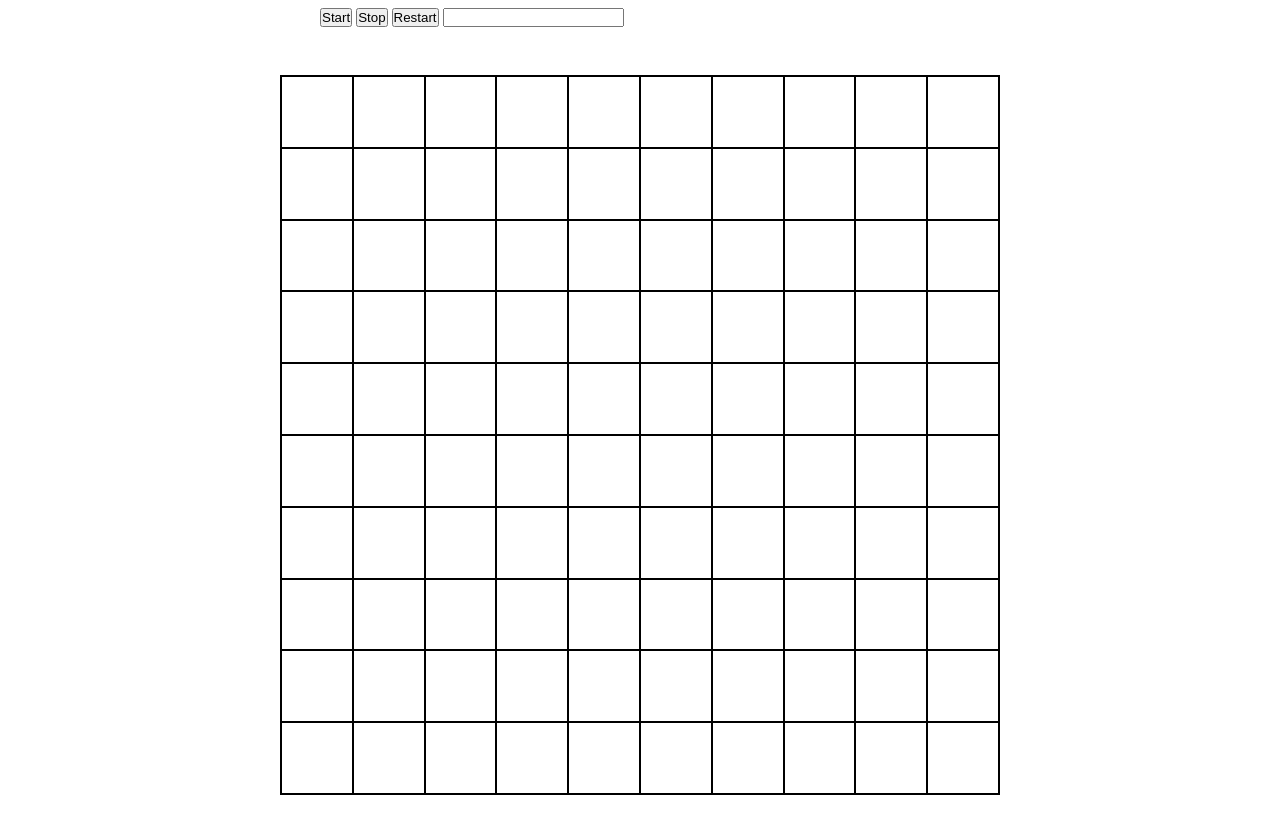
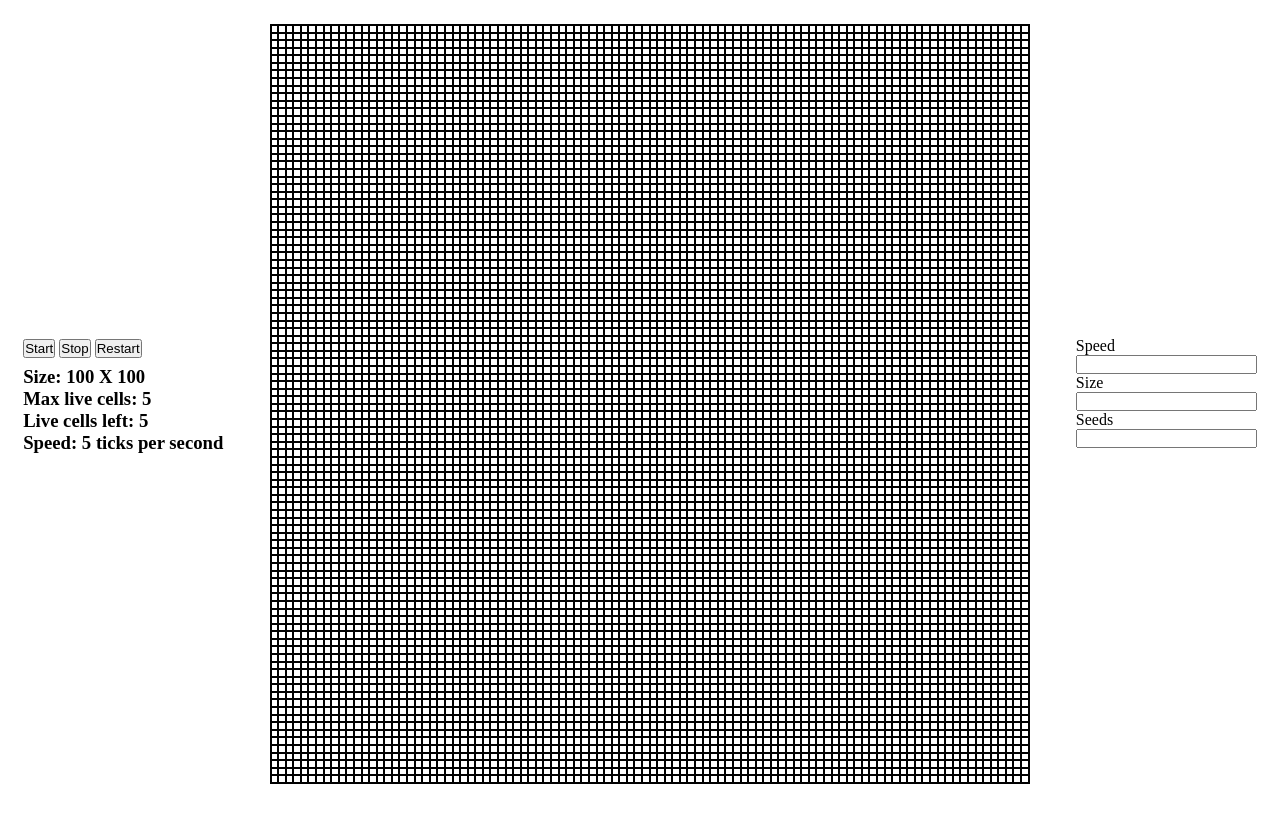
Before and after one commit to Khemio/game-of-life, a plain HTML site: page index.html in a window 1280 px wide. Both pictures are taken after a click on the button "Start". After the commit the page ends 800 px from the top, so only its background shows below. Drawn offline with Linux system fonts and the light colour scheme.

Commit message:
added details dipsplay and a way to chang params

```diff
--- a/app.js
+++ b/app.js
@@ -1,14 +1,28 @@
-const field = document.querySelector('.field');
+const field = document.querySelector('#field');
+
 const startBtn = document.querySelector('#start');
 const stopBtn = document.querySelector('#stop');
 const restrtBtn = document.querySelector('#restart');
-const input = document.querySelector('#frequency');
 
-const width = 10;
+const sizeDetail = document.querySelector('#size');
+const maxCellsDetail = document.querySelector('#max-live');
+const cellsLeftDetail = document.querySelector('#cells-left');
+const speedDetail = document.querySelector('#speed');
+
+const setFrequency = document.querySelector('#set-frequency');
+const setSize = document.querySelector('#set-size');
+const setSeeds = document.querySelector('#set-seeds');
+
+
+
+
+
+let width = 100;
 
 let alive = 0;
 
-let cellNumber = 5;
+let cellNumber;
+let cellsLeft;
 
 let frequency = 5;
 
@@ -19,11 +33,17 @@ let nextGen = [];
 
 
 
-
 function createField() {
 
-    // field.style.gridTemplateColumns = `repeat(${width}, 1fr);`
+    field.style.gridTemplateColumns = `repeat(${width}, 1fr)`;
+
     cellNumber = 5;
+    cellsLeft = cellNumber;
+
+    sizeDetail.innerText = `${width} X ${width}`;
+    maxCellsDetail.innerText = `${cellNumber}`;
+    cellsLeftDetail.innerText = `${cellsLeft}`;
+    speedDetail.innerText = `${frequency}`;
 
 
     for(let i = 0; i < width*width; i++) {
@@ -55,72 +75,72 @@ function checkCells(time) {
         const isBottomEdge = (i >= width * width - width);
 
         if(i === 0) {
-            if(cells[cells.length - 1].value === 1) total++;
+            if(cells[cells.length - 1].cell.classList.contains('alive')) total++;
         }
         if(i === width - 1) {
-            if(cells[cells.length - width].value === 1) total++;
+            if(cells[cells.length - width].cell.classList.contains('alive')) total++;
         }
         if(i === cells.length - width) {
-            if(cells[width-1].value === 1) total++;
+            if(cells[width-1].cell.classList.contains('alive')) total++;
         }
         if(i === cells.length - 1) {
-            if(cells[0].value === 1) total++;
+            if(cells[0].cell.classList.contains('alive')) total++;
         }
 
         if(isLeftEdge) {
-            if(cells[i-1+width].value === 1) total++; // Left
-            if(!isTopEdge && cells[i-1].value === 1) total++; //Top Left
-            if(!isBottomEdge && cells[i-1+width*2].value === 1) total++; //Bottom Left
-            if(!isTopEdge && cells[i-width].value === 1) total++; //Top
-            if(!isBottomEdge && cells[i+width].value === 1) total++; //Bottom
-            if(!isTopEdge && cells[i+1-width].value === 1) total++; //Top Right
-            if(cells[i+1].value === 1) total++; //Right
-            if(!isBottomEdge && cells[i+1+width].value === 1) total++;//Bottom Right
+            if(cells[i-1+width].cell.classList.contains('alive')) total++; // Left
+            if(!isTopEdge && cells[i-1].cell.classList.contains('alive')) total++; //Top Left
+            if(!isBottomEdge && cells[i-1+width*2].cell.classList.contains('alive')) total++; //Bottom Left
+            if(!isTopEdge && cells[i-width].cell.classList.contains('alive')) total++; //Top
+            if(!isBottomEdge && cells[i+width].cell.classList.contains('alive')) total++; //Bottom
+            if(!isTopEdge && cells[i+1-width].cell.classList.contains('alive')) total++; //Top Right
+            if(cells[i+1].cell.classList.contains('alive')) total++; //Right
+            if(!isBottomEdge && cells[i+1+width].cell.classList.contains('alive')) total++;//Bottom Right
         }
 
         if(isTopEdge) {
-            if(!isLeftEdge && cells[i-1].value === 1) total++; // Left
-            if(!isLeftEdge && cells[i-1+(cells.length-width)].value === 1) total++; //Top Left
-            if(cells[i-1+width].value === 1) total++; //Bottom Left
-            if(cells[i+(cells.length-width)].value === 1) total++; //Top
-            if(cells[i+width].value === 1) total++; //Bottom
-            if(!isRightEdge && cells[i+1+(cells.length-width)].value === 1) total++; //Top Right
-            if(!isRightEdge && cells[i+1].value === 1) total++; //Right
-            if(!isRightEdge && cells[i+1+width].value === 1) total++;//Bottom Right
+            if(!isLeftEdge && cells[i-1].cell.classList.contains('alive')) total++; // Left
+            if(!isLeftEdge && cells[i-1+(cells.length-width)].cell.classList.contains('alive')) total++; //Top Left
+            if(cells[i-1+width].cell.classList.contains('alive')) total++; //Bottom Left
+            if(cells[i+(cells.length-width)].cell.classList.contains('alive')) total++; //Top
+            if(cells[i+width].cell.classList.contains('alive')) total++; //Bottom
+            if(!isRightEdge && cells[i+1+(cells.length-width)].cell.classList.contains('alive')) total++; //Top Right
+            if(!isRightEdge && cells[i+1].cell.classList.contains('alive')) total++; //Right
+            if(!isRightEdge && cells[i+1+width].cell.classList.contains('alive')) total++;//Bottom Right
         }
 
         if(isRightEdge) {
-            if(cells[i-1].value === 1) total++; // Left
-            if(!isTopEdge && cells[i-1-width].value === 1) total++; //Top Left
-            if(!isBottomEdge && cells[i-1+width].value === 1) total++; //Bottom Left
-            if(!isTopEdge && cells[i-width].value === 1) total++; //Top
-            if(!isBottomEdge && cells[i+width].value === 1) total++; //Bottom
-            if(!isTopEdge && cells[i+1-width*2].value === 1) total++; //Top Right
-            if(cells[i+1-width].value === 1) total++; //Right
-            if(!isBottomEdge && cells[i+1].value === 1) total++;//Bottom Right
+            if(cells[i-1].cell.classList.contains('alive')) total++; // Left
+            if(!isTopEdge && cells[i-1-width].cell.classList.contains('alive')) total++; //Top Left
+            if(!isBottomEdge && cells[i-1+width].cell.classList.contains('alive')) total++; //Bottom Left
+            if(!isTopEdge && cells[i-width].cell.classList.contains('alive')) total++; //Top
+            if(!isBottomEdge && cells[i+width].cell.classList.contains('alive')) total++; //Bottom
+            if(!isTopEdge && cells[i+1-width*2].cell.classList.contains('alive')) total++; //Top Right
+            if(cells[i+1-width].cell.classList.contains('alive')) total++; //Right
+            if(!isBottomEdge && cells[i+1].cell.classList.contains('alive')) total++;//Bottom Right
         }
 
         if(isBottomEdge) {
-            if(!isLeftEdge && cells[i-1].value === 1) total++; // Left
-            if(!isLeftEdge && cells[i-1-width].value === 1) total++; //Top Left
-            if(!isLeftEdge && cells[i-1-(cells.length-width)].value === 1) total++; //Bottom Left
-            if(cells[i-width].value === 1) total++; //Top
-            if(cells[i-(cells.length-width)].value === 1) total++; //Bottom
-            if(!isRightEdge && cells[i+1-width].value === 1) total++; //Top Right
-            if(!isRightEdge && cells[i+1].value === 1) total++; //Right
-            if(!isRightEdge && cells[i+1-(cells.length-width)].value === 1) total++;//Bottom Right
+            if(!isLeftEdge && cells[i-1].cell.classList.contains('alive')) total++; // Left
+            if(!isLeftEdge && cells[i-1-width].cell.classList.contains('alive')) total++; //Top Left
+            if(!isLeftEdge && cells[i-1-(cells.length-width)].cell.classList.contains('alive')) total++; //Bottom Left
+            if(cells[i-width].cell.classList.contains('alive')) total++; //Top
+            if(cells[i-(cells.length-width)].cell.classList.contains('alive')) total++; //Bottom
+            if(!isRightEdge && cells[i+1-width].cell.classList.contains('alive')) total++; //Top Right
+            if(!isRightEdge && cells[i+1].cell.classList.contains('alive')) total++; //Right
+            if(!isRightEdge && cells[i+1-(cells.length-width)].cell.classList.contains('alive')) total++;//Bottom Right
         }
 
         if(!isBottomEdge && !isLeftEdge && !isTopEdge && !isRightEdge) {
 
-            if(cells[i - 1].value === 1) total++; //Left
-            if(cells[i - 1 - width].value === 1) total++; //Top Left
-            if(cells[i - 1 + width].value === 1) total++; //Bottom Left
-            if(cells[i - width].value === 1) total++; //Top
-            if(cells[i + width].value === 1) total++; //Bottom
-            if(cells[i + 1].value === 1) total++; //Right
-            if(cells[i + 1 - width].value === 1) total++; //Top Right
-            if(cells[i + 1 + width].value === 1) total++; //Top Left
+            if(cells[i - 1].cell.classList.contains('alive')) total++; //Left
+            if(cells[i - 1 - width].cell.classList.contains('alive')) total++; //Top Left
+            if(cells[i - 1 + width].cell.classList.contains('alive')) total++; //Bottom Left
+            if(cells[i - width].cell.classList.contains('alive')) total++; //Top
+            if(cells[i + width].cell.classList.contains('alive')) total++; //Bottom
+            if(cells[i + 1].cell.classList.contains('alive')) total++; //Right
+            if(cells[i + 1 - width].cell.classList.contains('alive')) total++; //Top Right
+            if(cells[i + 1 + width].cell.classList.contains('alive')) total++; //Top Left
         }
 
 
@@ -149,33 +169,20 @@ function checkCells(time) {
 }
 
 function seedField(cell) {
-    if(cellNumber === 0) {
+    if(cellsLeft === 0) {
         cells.map(cell => cell.cell.removeEventListener('click', seedField));
     } else {
         cell.value = 1;
         cell.cell.classList.add('alive');
-        cellNumber--;
+        cellsLeft--;
+        cellsLeftDetail.innerText = `${cellsLeft}`;
+        cell.cell.removeEventListener('click', seedField)
     }
 }
 
 function initField() {
 
     cells.map(cell => cell.cell.addEventListener('click', () => seedField(cell)));
-
-    // cells[55].value = 1;
-    // cells[55].cell.classList.add('alive');
-
-    // cells[53].value = 1;
-    // cells[53].cell.classList.add('alive');
-
-    // cells[44].value = 1;
-    // cells[44].cell.classList.add('alive');
-
-    // cells[45].value = 1;
-    // cells[45].cell.classList.add('alive');
-
-    // cells[56].value = 1;
-    // cells[56].cell.classList.add('alive');
 }
 
 function clearField() {
@@ -196,9 +203,26 @@ function play() {
 
     initField();
 
-    input.addEventListener('change', () => {
-        frequency = input.value;
+    setFrequency.addEventListener('change', () => {
+        frequency = setFrequency.value;
         clearInterval(intervalId);
+    })
+    setSize.addEventListener('change', () => {
+        width = setSize.value;
+        clearInterval(intervalId);
+        intervalId = null;
+        clearField();
+        createField();
+        initField();
+
+    })
+    setSeeds.addEventListener('change', () => {
+        cellNumber = setSeeds.value;
+        cellsLeft = cellNumber;
+
+        maxCellsDetail.innerText = `${cellNumber}`;
+        cellsLeftDetail.innerText = `${cellsLeft}`;
+
     })
 
     startBtn.addEventListener('click', () => {
@@ -208,11 +232,11 @@ function play() {
     stopBtn.addEventListener('click', () => clearInterval(intervalId));
 
     restrtBtn.addEventListener('click', () => {
+        console.log('click');
         clearInterval(intervalId);
         intervalId = null;
         clearField();
         createField();
-        // console.log(cells);
         initField();
     })
 
--- a/index.html
+++ b/index.html
@@ -8,16 +8,37 @@
     <title>Game of Life</title>
 </head>
 <body>
+    <div class="container">
 
-    <div class="buttons">
-        <button id="start">Start</button>
-        <button id="stop">Stop</button>
-        <button id="restart">Restart</button>
-        <input type="number" id="frequency">
-        <!-- <button type="submit">Submit</button> -->
+        <div class="details">
+            <ul class="buttons">
+
+                <button id="start">Start</button>
+                <button id="stop">Stop</button>
+                <button id="restart">Restart</button>
+            </ul>
+
+            <h3>Size: <span id="size"></span></h3>
+            <h3>Max live cells: <span id="max-live"></span></h3>
+            <h3>Live cells left: <span id="cells-left"></span></h3>
+            <h3>Speed: <span id="speed"></span> ticks per second</h3>
+
+        </div>
+
+        <div id="field"></div>
+
+        <div class="params">
+            <label for="set-frequency">Speed</label>
+            <input type="number" id="set-frequency">
+            <!-- <button type="submit">Submit</button> -->
+            <label for="set-size">Size</label>
+            <input type="number" id="set-size">
+            <!-- <button type="submit">Submit</button> -->
+            <label for="set-seeds">Seeds</label>
+            <input type="number" id="set-seeds">
+            <!-- <button type="submit">Submit</button> -->
+        </div>
     </div>
-
-    <div class="field"></div>
 
     <script src="app.js"></script>
 </body>
--- a/style.css
+++ b/style.css
@@ -1,5 +1,5 @@
 :root {
-    --field-size: 90vh;
+    --field-size: 95vh;
 }
 
 *,
@@ -10,19 +10,34 @@
     box-sizing: border-box;
 }
 
-.buttons {
-    width: 50vw;
+.container{
+    display: flex;
+    flex-direction: row;
+    align-items: center;
+    justify-content: space-between;
+}
+
+.details {
+    /* width: 50vw; */
     margin: 0.5rem auto;
 }
 
-.field {
+.buttons {
+    /* width: 50vw; */
+    margin: 0.5rem auto;
+}
+
+.params {
+    display: flex;
+    flex-direction: column;
+
+    margin: auto;
+}
+
+#field {
     display: grid;
 
-
-    grid-template-columns: repeat(10, 1fr);
-    /* grid-template-rows: auto; */
-
-    margin: 3rem auto;
+    margin: 1.5rem auto 0rem auto;
     width: var(--field-size);
     height: var(--field-size);
     background: #eee;
@@ -31,7 +46,7 @@
 
 .cell {
     background: #fff;
-    border: solid 1px black;
+    border: solid 0.5px black;
     width: 100%;
 }
 
```
